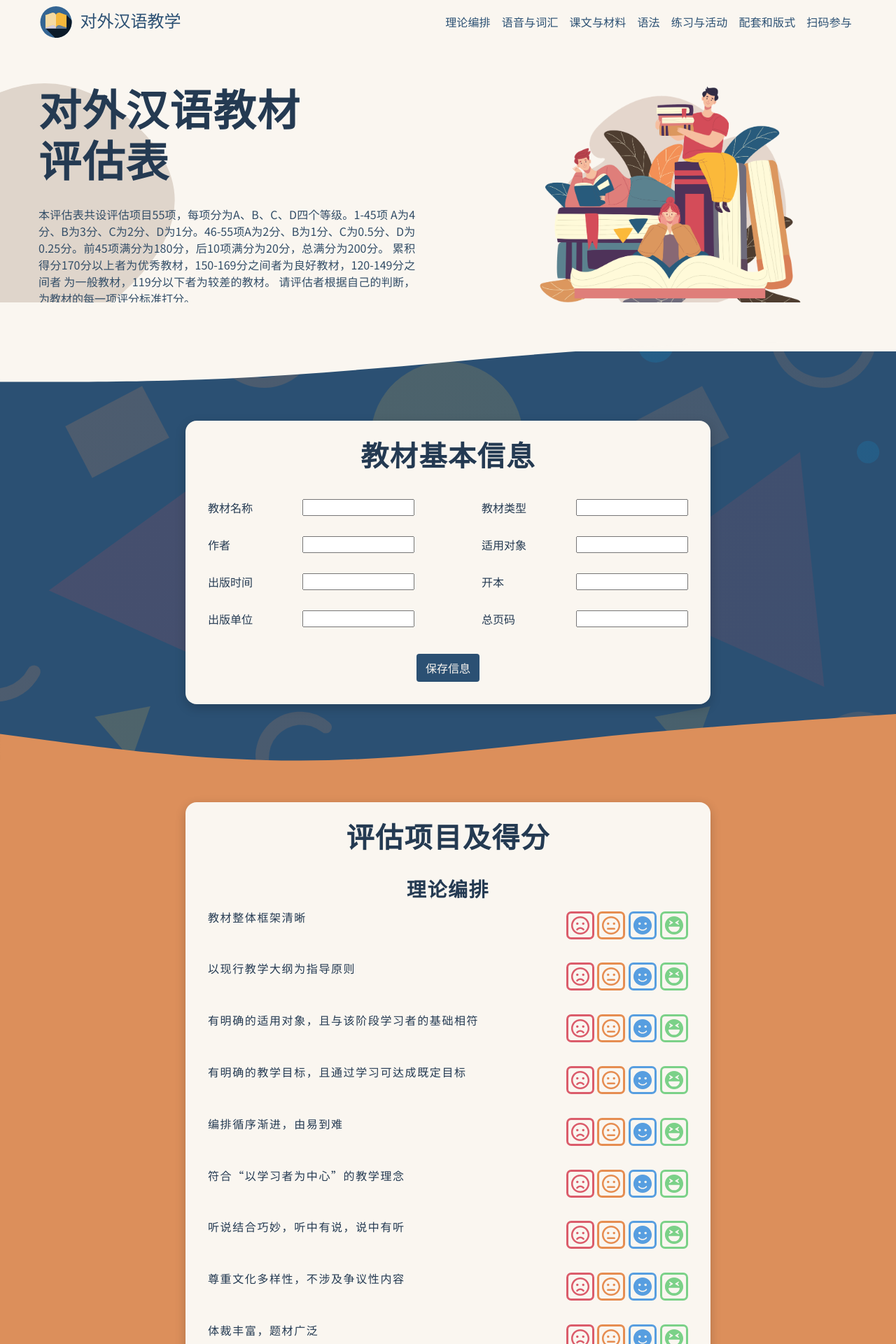
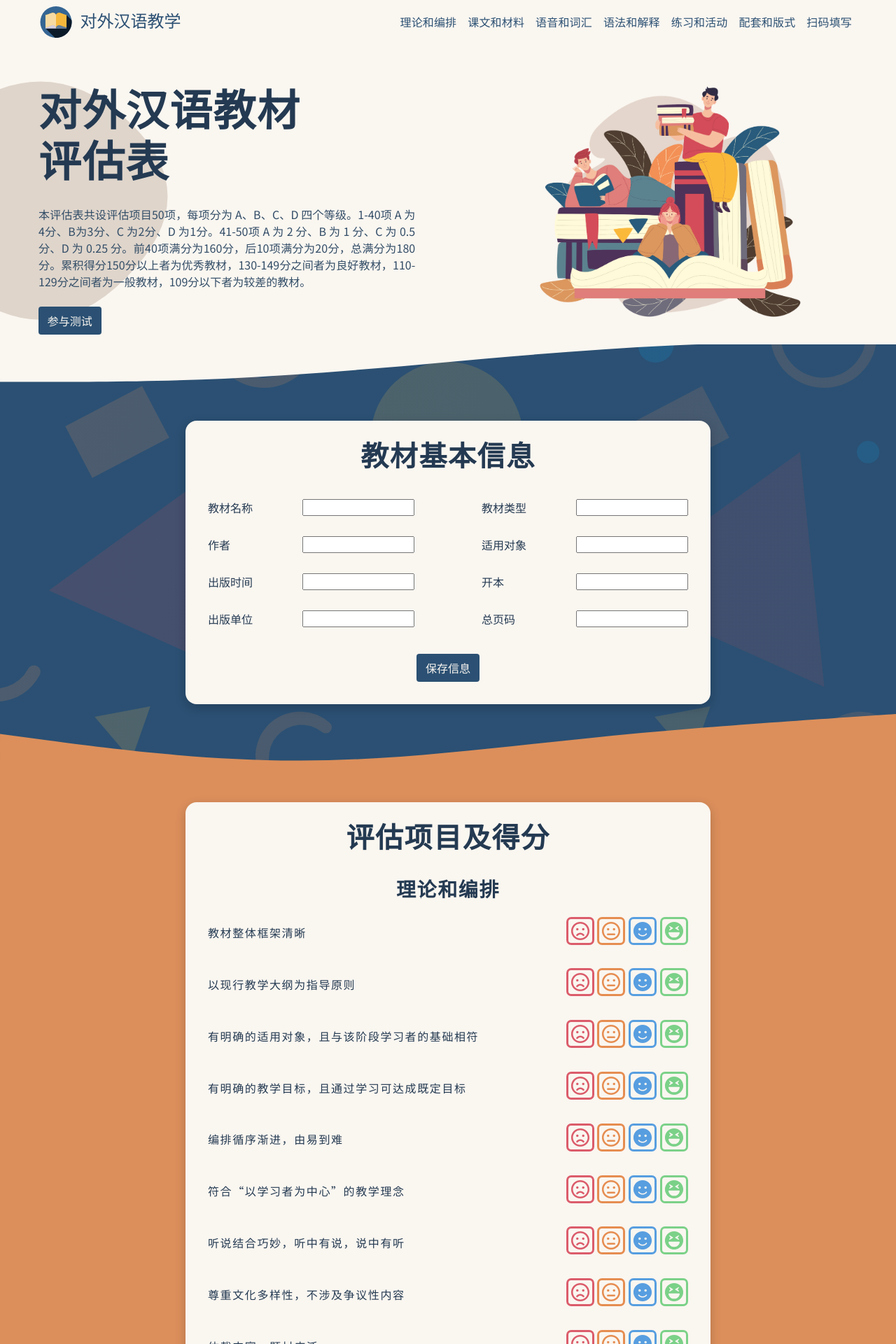
Before and after one commit to evelyn-2022/chinese-textbook-analysis, a React (Create React App) app: page / in a window 1280 px wide. Shown: the top 1920 px of the page at 70% size. Built offline with nearby package versions, Linux system fonts and the light colour scheme; a web font is replaced by a local one.

Commit message:
added QR code

```diff
--- a/public/index.html
+++ b/public/index.html
@@ -46,7 +46,7 @@
       href="https://fonts.googleapis.com/css2?family=Noto+Sans+SC:wght@300;400;500;700&family=Noto+Serif+SC:wght@400;600;900&family=ZCOOL+KuaiLe&family=ZCOOL+XiaoWei&display=swap"
       rel="stylesheet"
     />
-    <title>React App</title>
+    <title>Chinese Textbook Analysis</title>
   </head>
   <body>
     <noscript>You need to enable JavaScript to run this app.</noscript>
--- a/src/App.js
+++ b/src/App.js
@@ -5,6 +5,7 @@ import BasicInformation from './components/BasicInformation';
 import QuestionForm from './components/QuestionForm';
 import Footer from './components/Footer';
 import GeneratedReport from './components/GeneratedReport';
+import QRCode from './components/QRCode';
 import './index.css';
 
 const App = () => {
@@ -12,6 +13,7 @@ const App = () => {
   const [basicInformation, setBasicInformation] = useState({});
   const [total, setTotal] = useState(0);
   const [isSubmitted, setIsSubmitted] = useState(false);
+  const [isOpenQR, setIsOpenQR] = useState(false);
 
   const showScore = object => {
     if (scoreList.length <= 0) {
@@ -55,9 +57,9 @@ const App = () => {
 
   return (
     <>
-      {!isSubmitted && <Navbar />}
-      {!isSubmitted && <Header />}
-      {!isSubmitted && (
+      {!isSubmitted && !isOpenQR && <Navbar setIsOpenQR={setIsOpenQR} />}
+      {!isSubmitted && !isOpenQR && <Header />}
+      {!isSubmitted && !isOpenQR && (
         <main>
           <BasicInformation showInformation={showInformation} />
           <QuestionForm
@@ -67,14 +69,15 @@ const App = () => {
           />
         </main>
       )}
-      {!isSubmitted && <Footer />}
-      {isSubmitted && (
+      {!isSubmitted && !isOpenQR && <Footer />}
+      {isSubmitted && !isOpenQR && (
         <GeneratedReport
           info={basicInformation}
           total={total}
           setIsSubmitted={setIsSubmitted}
         />
       )}
+      {isOpenQR && <QRCode setIsOpenQR={setIsOpenQR} />}
     </>
   );
 };
--- a/src/components/GeneratedReport.js
+++ b/src/components/GeneratedReport.js
@@ -3,8 +3,8 @@ import React from 'react';
 const GeneratedReport = ({ info, total, setIsSubmitted }) => {
   return (
     <div className='report form'>
-      <div className='overlay'></div>
-      <div className='modal'>
+      <div className='overlay' onClick={() => setIsSubmitted(false)}></div>
+      <div className='modal absolute-center'>
         <h3>对外汉语教材评估报告</h3>
         <table>
           <tbody>
@@ -37,7 +37,7 @@ const GeneratedReport = ({ info, total, setIsSubmitted }) => {
             </tr>
           </tbody>
         </table>
-        <a href='' className='btn' onClick={() => setIsSubmitted(false)}>
+        <a className='btn' onClick={() => setIsSubmitted(false)}>
           关闭
         </a>
       </div>
--- a/src/components/Header.js
+++ b/src/components/Header.js
@@ -9,11 +9,10 @@ const Header = () => {
           <div className='header-description'>
             <h1 className='header-description-title'>对外汉语教材评估表</h1>
             <p className='header-description-text'>
-              本评估表共设评估项目55项，每项分为A、B、C、D四个等级。1-45项
-              A为4分、B为3分、C为2分、D为1分。46-55项A为2分、B为1分、C为0.5分、D为0.25分。前45项满分为180分，后10项满分为20分，总满分为200分。
-              累积得分170分以上者为优秀教材，150-169分之间者为良好教材，120-149分之间者
-              为一般教材，119分以下者为较差的教材。
-              请评估者根据自己的判断，为教材的每一项评分标准打分。
+              本评估表共设评估项目50项，每项分为 A、B、C、D 四个等级。1-40项 A
+              为4分、B为3分、C 为2分、D 为1分。41-50项 A 为 2 分、B 为 1 分、C
+              为 0.5 分、D 为 0.25
+              分。前40项满分为160分，后10项满分为20分，总满分为180分。累积得分150分以上者为优秀教材，130-149分之间者为良好教材，110-129分之间者为一般教材，109分以下者为较差的教材。
             </p>
             <a className='btn' href='#basic-information'>
               参与测试
--- a/src/components/Navbar.js
+++ b/src/components/Navbar.js
@@ -3,7 +3,7 @@ import { FaBars } from 'react-icons/fa';
 import { links } from '../data/data-nav';
 import logo from '../images/logo.svg';
 
-const Navbar = () => {
+const Navbar = ({ setIsOpenQR }) => {
   const [isOpen, setIsOpen] = useState(false);
   const [activeIndex, setActiveIndex] = useState('');
   const [hoverIndex, setHoverIndex] = useState('');
@@ -65,6 +65,26 @@ const Navbar = () => {
                 </li>
               );
             })}
+            <li key={'7'}>
+              <a
+                className={`${activeIndex === 7 && 'active-link'} ${
+                  hoverIndex === 7 && 'hovered-link'
+                }`}
+                onMouseEnter={() => {
+                  setHoverIndex(7);
+                }}
+                onMouseLeave={() => {
+                  setHoverIndex('');
+                }}
+                onClick={() => {
+                  setActiveIndex(7);
+                  setIsOpen(false);
+                  setIsOpenQR(true);
+                }}
+              >
+                扫码填写
+              </a>
+            </li>
           </ul>
         </div>
       </div>
--- /dev/null
+++ b/src/components/QRCode.js
@@ -0,0 +1,18 @@
+import React from 'react';
+import code from '../images/code.png';
+
+const QRCode = ({ setIsOpenQR }) => {
+  return (
+    <div>
+      <div className='overlay' onClick={() => setIsOpenQR(false)}></div>
+      <div className='code-container absolute-center'>
+        <img src={code} alt='QR code' className='code-img' />
+        <div className='btn' onClick={() => setIsOpenQR(false)}>
+          关闭
+        </div>
+      </div>
+    </div>
+  );
+};
+
+export default QRCode;
--- a/src/components/Question.js
+++ b/src/components/Question.js
@@ -44,7 +44,7 @@ const Question = ({
 
               {index === 0 && (
                 <FaRegFrown
-                  className={`answer-icon answer-icon-${index} ${
+                  className={`absolute-center answer-icon answer-icon-${index} ${
                     activeIndex === index && `answer-icon-active`
                   } ${hoverIndex === index && `answer-icon-hovered`}`}
                 />
@@ -52,7 +52,7 @@ const Question = ({
 
               {index === 1 && (
                 <FaRegMeh
-                  className={`answer-icon answer-icon-${index} ${
+                  className={`absolute-center answer-icon answer-icon-${index} ${
                     activeIndex === index && `answer-icon-active`
                   } ${hoverIndex === index && `answer-icon-hovered`}`}
                 />
@@ -60,7 +60,7 @@ const Question = ({
 
               {index === 2 && (
                 <FaSmile
-                  className={`answer-icon answer-icon-${index} ${
+                  className={`absolute-center answer-icon answer-icon-${index} ${
                     activeIndex === index && `answer-icon-active`
                   } ${hoverIndex === index && `answer-icon-hovered`}`}
                 />
@@ -68,7 +68,7 @@ const Question = ({
 
               {index === 3 && (
                 <FaLaughSquint
-                  className={`answer-icon answer-icon-${index} ${
+                  className={`absolute-center answer-icon answer-icon-${index} ${
                     activeIndex === index && `answer-icon-active`
                   } ${hoverIndex === index && `answer-icon-hovered`}`}
                 />
--- a/src/data/data-nav.js
+++ b/src/data/data-nav.js
@@ -2,36 +2,31 @@ export const links = [
   {
     id: 1,
     url: '#cat1',
-    text: '理论编排',
+    text: '理论和编排',
   },
   {
     id: 2,
     url: '#cat2',
-    text: '语音与词汇',
+    text: '课文和材料',
   },
   {
     id: 3,
     url: '#cat3',
-    text: '课文与材料',
+    text: '语音和词汇',
   },
   {
     id: 4,
     url: '#cat4',
-    text: '语法',
+    text: '语法和解释',
   },
   {
     id: 5,
     url: '#cat5',
-    text: '练习与活动',
+    text: '练习和活动',
   },
   {
     id: 6,
     url: '#cat6',
     text: '配套和版式',
   },
-  {
-    id: 7,
-    url: '#',
-    text: '扫码参与',
-  },
 ];
--- a/src/data/data-questions.js
+++ b/src/data/data-questions.js
@@ -1,7 +1,7 @@
 const data = [
   {
-    category: '理论编排',
-    scores: [0, 0.5, 1, 1.5],
+    category: '理论和编排',
+    scores: [1, 2, 3, 4],
     questions: [
       '教材整体框架清晰',
       '以现行教学大纲为指导原则',
@@ -15,8 +15,20 @@ const data = [
     ],
   },
   {
-    category: '语音与词汇',
-    scores: [0, 0.5, 1, 1.5],
+    category: '课文和材料',
+    scores: [1, 2, 3, 4],
+    questions: [
+      '输入材料具有真实性，符合日常交际情境',
+      '输入材料具有普适性，适合不同年龄、背景的学习者',
+      '输入材料中既有旧知识的复现，又有新知识的引入',
+      '输入材料数量充足',
+      '输入材料篇幅适中',
+      '句子长度适中',
+    ],
+  },
+  {
+    category: '语音和词汇',
+    scores: [1, 2, 3, 4],
     questions: [
       '拼音标注位置合理、字体大小合理',
       '拼音标注有分词连写',
@@ -29,20 +41,9 @@ const data = [
       '有生词汇总表供师生参考',
     ],
   },
+
   {
-    category: '课文与材料',
-    scores: [1, 2, 3, 4],
-    questions: [
-      '输入材料具有真实性，符合日常交际情境',
-      '输入材料具有普适性，适合不同年龄、背景的学习者',
-      '输入材料中既有旧知识的复现，又有新知识的引入',
-      '输入材料数量充足',
-      '输入材料篇幅适中',
-      '句子长度适中',
-    ],
-  },
-  {
-    category: '语法',
+    category: '语法和解释',
     scores: [1, 2, 3, 4],
     questions: [
       '语法的注释应当包括该语法现象的语用环境',
@@ -50,10 +51,11 @@ const data = [
       '提供恰当数量的例子帮助学习者充分理解语法现象',
       '解释说明的外语翻译准确无误，不会产生歧义',
       '教材中附有便于查找语法现象的索引表',
+      '选入听说教材的语法现象不宜过于复杂',
     ],
   },
   {
-    category: '练习与活动',
+    category: '练习和活动',
     scores: [1, 2, 3, 4],
     questions: [
       '练习覆盖本课教学内容',
@@ -69,7 +71,7 @@ const data = [
   },
   {
     category: '配套和版式',
-    scores: [1, 2, 3, 4],
+    scores: [0.25, 0.5, 1, 2],
     questions: [
       '配有教师参考用书，帮助教师理解和使用教材',
       '配有学生练习册和参考答案',
@@ -80,6 +82,7 @@ const data = [
       '内容编排合理，内容和题目之间不必翻页',
       '不同内容的字体、字号有所区分，易于阅读',
       '插图数量恰当，辅助内容理解，平衡可读性和可视性',
+      '在行距和页边处留有适当的空间供学习者做必要的笔记',
     ],
   },
 ];
--- a/src/index.css
+++ b/src/index.css
@@ -5,15 +5,15 @@ Variables
 */
 
 :root {
-  --clr-primary-1: rgb(43, 80, 115);
+  --clr-primary-1: hsl(209, 46%, 31%);
   --clr-primary-2: hsl(42, 80%, 60%);
-  --clr-primary-3: #dc8f5b;
+  --clr-primary-3: hsl(24, 65%, 61%);
   --clr-primary-4: hsl(353, 44%, 51%);
   --clr-primary-5: hsl(29, 18%, 25%);
 
   --clr-primary-1-light: hsl(209, 69%, 61%);
   --clr-primary-2-light: hsl(42, 80%, 60%);
-  --clr-primary-3-light: hsl(24, 75%, 61%);
+  --clr-primary-3-light: #e68d51;
   --clr-primary-4-light: hsl(353, 64%, 61%);
   --clr-primary-5-light: hsl(129, 48%, 65%);
 
@@ -61,15 +61,12 @@ Global Styles
 }
 body {
   font-family: var(--ff-body);
-  /* background: var(--clr-primary-1); */
   background-image: linear-gradient(
       to bottom right,
       rgb(43 80 115 /0.8),
       rgb(43 80 115 /0.9)
     ),
     url(./images/pattern.png);
-  /* background-repeat: repeat; */
-  /* background-size: cover; */
   color: var(--clr-grey-2);
   line-height: 1.5;
   font-size: 62.5%;
@@ -84,6 +81,7 @@ ul {
 }
 a {
   text-decoration: none;
+  cursor: pointer;
 }
 h1,
 h2,
@@ -92,9 +90,7 @@ h4 {
   letter-spacing: var(--spacing);
   text-transform: capitalize;
   text-align: center;
-
   line-height: 1.25;
-  margin-bottom: 1rem;
 }
 h1 {
   font-size: 1.8rem;
@@ -109,6 +105,7 @@ h2 {
 h3 {
   font-size: 1.2rem;
   font-family: var(--ff-heading);
+  margin-bottom: 1rem;
 }
 h4 {
   font-size: 0.875rem;
@@ -128,6 +125,12 @@ label {
   h1 {
     text-align: left;
     font-size: 2.8rem;
+  }
+  h3 {
+    margin-block: 1.5rem;
+  }
+  h4 {
+    font-size: 1rem;
   }
 }
 @media screen and (min-width: 800px) {
@@ -157,7 +160,6 @@ label {
   }
 }
 
-/* section */
 .section {
   width: 86vw;
   margin: 0 auto;
@@ -169,6 +171,7 @@ label {
     width: 95vw;
   }
 }
+
 .hidden {
   display: none;
 }
@@ -201,6 +204,12 @@ label {
   border-radius: var(--radius-lg);
   box-shadow: var(--dark-shadow);
   text-align: center;
+}
+.absolute-center {
+  position: absolute;
+  top: 50%;
+  left: 50%;
+  transform: translate(-50%, -50%);
 }
 /*
 ===============
@@ -380,9 +389,7 @@ Header
 Basic Information
 ==================
 */
-.basic-information {
-  position: relative;
-}
+
 .basic-information label {
   display: inline-block;
 }
@@ -406,7 +413,7 @@ Basic Information
 }
 @media screen and (min-width: 1200px) {
   .divider-basic-info {
-    margin-top: -70px;
+    margin-top: -60px;
     margin-bottom: -120px;
   }
 }
@@ -415,6 +422,7 @@ Basic Information
   padding: 2rem;
   margin-bottom: 20px;
   margin-inline: auto;
+  position: relative;
 }
 fieldset {
   border: 0;
@@ -460,6 +468,7 @@ Question Form
 @media screen and (min-width: 680px) {
   .question-card {
     flex-direction: row;
+    align-items: center;
     justify-content: space-between;
   }
   .question-detail {
@@ -491,10 +500,6 @@ Question Form
 }
 .answer-icon {
   font-size: 27px;
-  position: absolute;
-  top: 50%;
-  left: 50%;
-  transform: translate(-50%, -50%);
 }
 
 .answer-btn-0 {
@@ -551,7 +556,6 @@ Footer
   display: flex;
   flex-direction: column;
   padding-block: 1rem;
-  width: clamp(300px, 100%, var(--fixed-width));
 }
 .footer {
   color: var(--clr-white);
@@ -562,6 +566,11 @@ Footer
   .footer-container {
     flex-direction: row;
     justify-content: space-between;
+  }
+}
+@media screen and (min-width: 1000px) {
+  .footer-container {
+    width: clamp(300px, 100%, var(--fixed-width));
   }
 }
 /*
@@ -581,18 +590,18 @@ Generated Report
   top: 0;
   left: 0;
   filter: blur(1px);
-  background-color: rgb(34 34 34 /0.8);
+  background-image: linear-gradient(
+      to bottom right,
+      rgb(34 34 34 /0.9),
+      rgb(34 34 34 /0.8)
+    ),
+    url(./images/pattern.png);
 }
 .modal {
   z-index: 1;
   width: clamp(350px, 75%, 500px);
   border-radius: var(--radius-lg);
   padding: 1rem;
-  position: absolute;
-  top: 50%;
-  left: 50%;
-  transform: translate(-50%, -50%);
-  /* color: var(--clr-white); */
   background-color: var(--clr-white);
 }
 .modal table {
@@ -600,10 +609,24 @@ Generated Report
   border-collapse: collapse;
   margin: 1rem auto;
 }
-.model tbody {
-}
 .modal td {
   width: 7rem;
   white-space: nowrap;
   border: 1px solid var(--clr-primary-1);
 }
+/*
+==================
+QR Code
+==================
+*/
+.code-container {
+  background-color: var(--clr-white);
+  padding: 1.5rem;
+  border-radius: var(--radius-lg);
+  width: clamp(180px, 85%, 250px);
+  text-align: center;
+}
+.code-img {
+  max-width: 100%;
+  margin-bottom: 0.5rem;
+}
```
Also changed, not shown: src/images/code.png (added).
